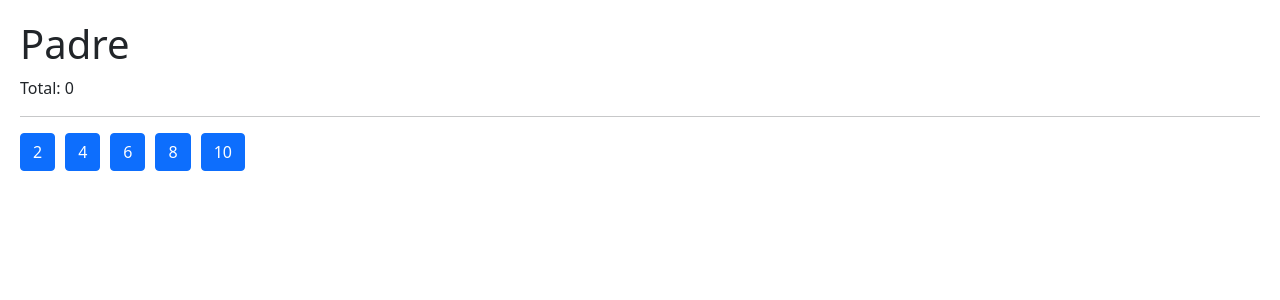
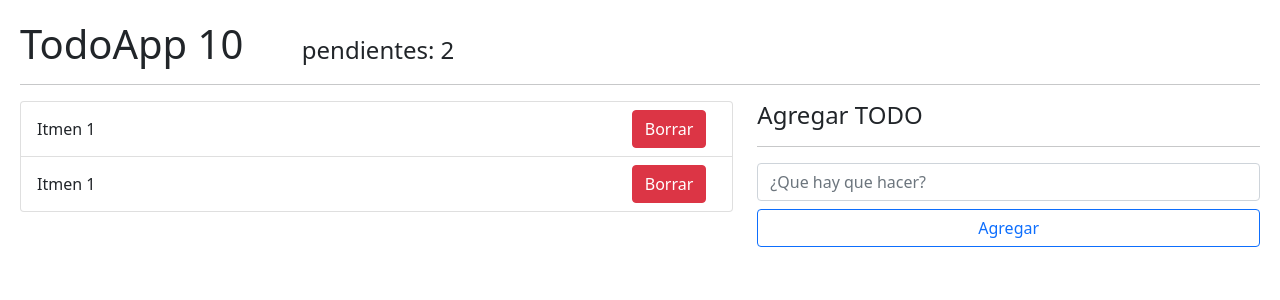
Before and after one commit to Ferla04/react-Hooks, a React (Vite) app: page / in a window 1280 px wide. Shown: the top 300 px of the page. Built offline with nearby package versions, Linux system fonts and the light colour scheme.

Commit message:
creando la lista de los todos

```diff
--- /dev/null
+++ b/src/08-useReducer/intro-reducer.js
@@ -0,0 +1,36 @@
+console.log('Este archivo solo se ve en consola')
+
+const initialState = [{
+  id: 1,
+  toDo: 'Recolectar la piedra del Alma',
+  done: false
+}]
+
+const toDoReducer = ( state = initialState, action = {} ) => {
+
+  if(action.type === 'add'){
+    return [...state, action.payload]
+  }
+
+  console.log(state)
+
+  return state
+}
+
+//-----------------------------------------
+let toDos = toDoReducer()
+
+const newToDo = {
+  id: 2,
+  toDo: 'Recolectar la piedra del poder',
+  done: false
+}
+
+const addToDoAction = {
+  type: 'add',
+  payload: newToDo
+}
+
+toDos = toDoReducer( toDos, addToDoAction )
+
+console.log({ state: toDos})
--- /dev/null
+++ b/src/08-useReducer/toDo-App/TodoApp.jsx
@@ -0,0 +1,69 @@
+import { useReducer } from 'react'
+import { todoReducer } from './todoReducer'
+
+const initialState = [
+  {
+    id: new Date().getTime(),
+    description: 'Recolectar la piedra del Alma',
+    done: false
+  },
+  {
+    id: new Date().getTime() - 1,
+    description: 'Recolectar la piedra del Poder',
+    done: false
+  }
+]
+
+export const TodoApp = () => {
+
+  const [ todos, dispatch ] = useReducer( todoReducer, initialState )
+
+  return (
+    <>
+      <h1>TodoApp 10  <small className='fs-4 ms-5'> pendientes: 2 </small></h1>
+      <hr />
+
+      <div className='row'>
+
+        <div className='col-7'>
+
+          <ul className='list-group'>
+            {
+              todos.map( todo => (
+                <li key={todo.id} className='list-group-item d-flex justify-content-between'>
+                  <span className='align-self-center'>Itmen 1</span>
+                  <button className='btn btn-danger'>Borrar</button>
+                </li>
+              ))
+            }
+          </ul>
+
+        </div>
+
+        <div className='col-5'>
+          <h4>Agregar TODO</h4>
+          <hr />
+
+          <form>
+
+            <input
+              type='text'
+              placeholder='¿Que hay que hacer?'
+              className='form-control'
+            />
+
+            <button
+              className='btn btn-outline-primary mt-2 w-100'
+              type='submit'
+            >
+              Agregar
+            </button>
+
+          </form>
+        </div>
+
+      </div>
+
+    </>
+  )
+}
--- /dev/null
+++ b/src/08-useReducer/toDo-App/todoReducer.js
@@ -0,0 +1,11 @@
+
+export const todoReducer = ( initialState = [], action ) => {
+
+  switch ( action.type ) {
+    case 'ABC':
+      throw new Error('Action.type = ABC no esta implementada')
+
+    default:
+      return initialState
+  }
+}
--- a/src/main.jsx
+++ b/src/main.jsx
@@ -13,11 +13,13 @@
 // import { MemoHook } from './06-memos/useMemo/MemoHook'
 // import { Memorize } from './06-memos/primer-Ejemplo/Memorize'
 // import { CallbackHook } from './06-memos/useCallback/CallbackHook'
-import { Padre } from './07-tarea-memo/Padre'
+// import { Padre } from './07-tarea-memo/Padre'
+// import './08-useReducer/intro-reducer' // --> INTRO REDUCER si se usa comentar las lineas React dom
+import { TodoApp } from './08-useReducer/toDo-App/TodoApp'
 
 
 ReactDOM.createRoot(document.getElementById('root')).render(
   // <React.StrictMode>
-    <Padre />
+    <TodoApp />
   // </React.StrictMode>
 )
```
